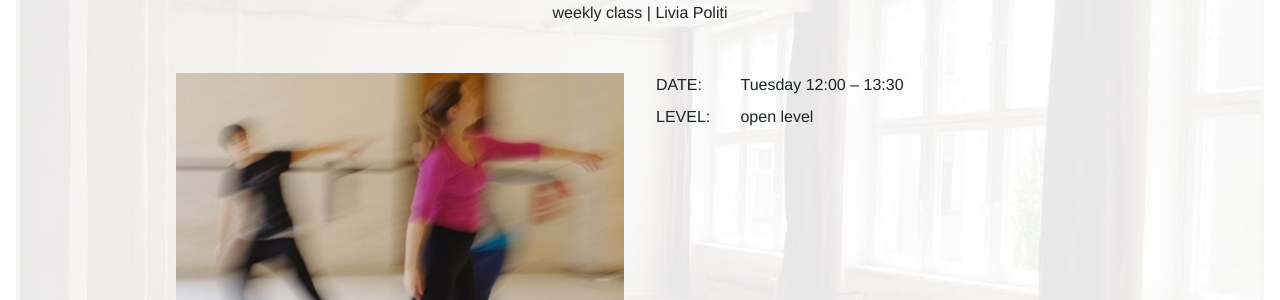
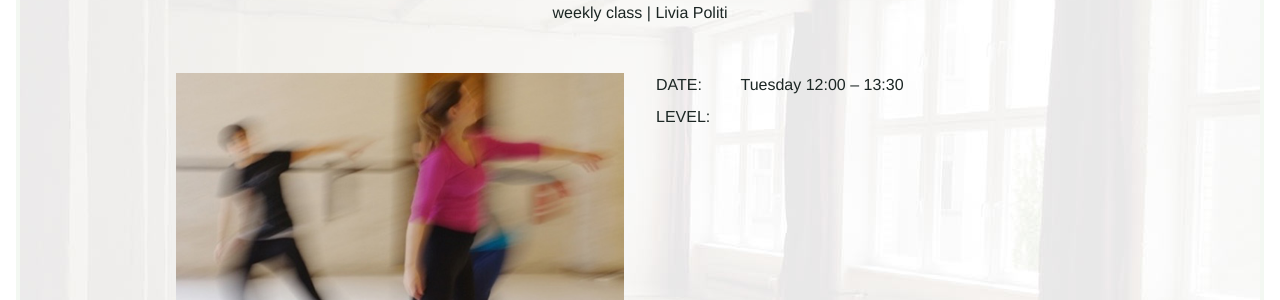
Before and after one commit to Kriesse/urbanraum, a Jekyll site: the page built from _classes/contemporary-dance-training.md, in a window 1280 px wide. Shown: the part 195-495 px from the top of the page. Built offline with Jekyll 4.4.1, drawn with Linux system fonts in a browser that asks for light colours; nearby versions of some CDN libraries.

Commit message:
Update contemporary-dance-training.md

```diff
--- a/_classes/contemporary-dance-training.md
+++ b/_classes/contemporary-dance-training.md
@@ -5,8 +5,8 @@ title_de: "Contemporary Dance Training"
 type_en: "weekly class"
 type_de: "Wöchentlicher Kurs"
 
-level_en: "open level"
-level_de: "open level"
+level_en: ""
+level_de: ""
 
 price_en: "10 Euro/Kurs, 90 Euro/10-er Karte (3 Monate gültig)"
 price_de: "10 Euro/Kurs, 90 Euro/10-er Karte (3 Monate gültig)"
```
